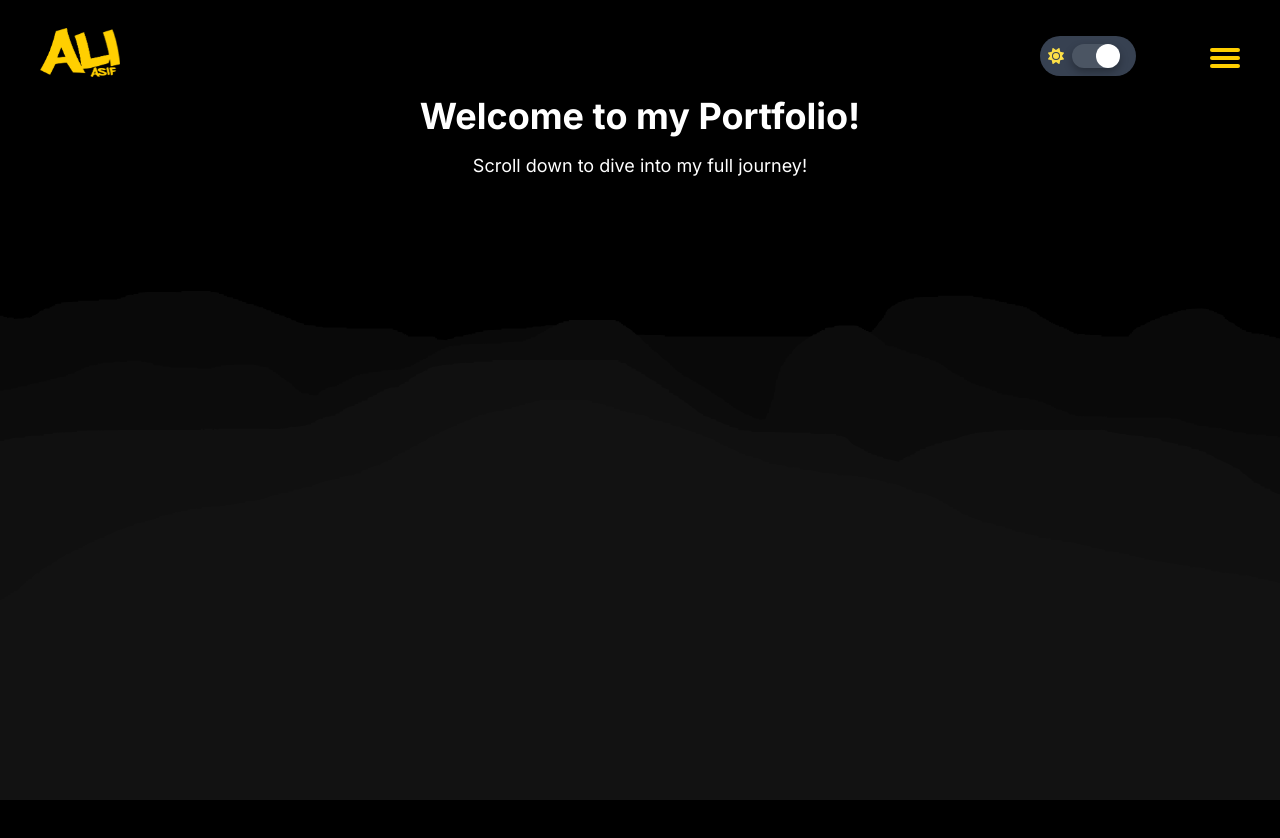
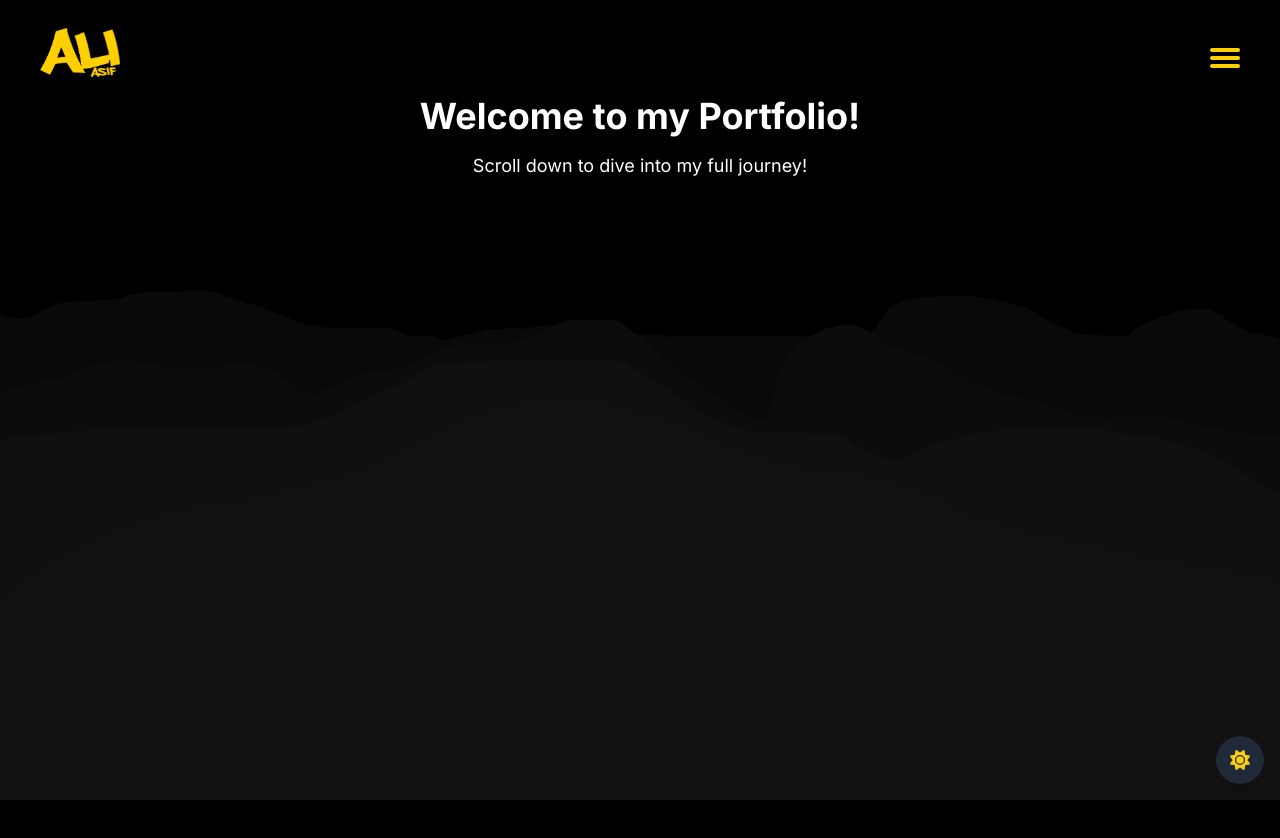
Before and after one commit to Athedesigner/portfolio_site, a Next.js app: page / in a window 1280 px wide. Shown: the top 838 px of the page. Built offline with nearby package versions, Linux system fonts and the light colour scheme.

Commit message:
better toggle

```diff
--- a/src/app/components/BackgroundImages.tsx
+++ b/src/app/components/BackgroundImages.tsx
@@ -1,4 +1,3 @@
-// components/BackgroundImages.tsx
 "use client";
 
 import { useEffect, useState, CSSProperties } from 'react';
@@ -33,7 +32,7 @@ const BackgroundImages = () => {
   };
 
   return (
-    <div className={`fixed inset-0 z-0 overflow-hidden ${isDarkMode ? 'bg-black' : 'bg-white'}`}>
+    <div className={`fixed inset-0 z-0 overflow-hidden ${isDarkMode ? 'bg-black' : 'bg-gray-100'}`}>
       <div className="absolute w-full h-full bottom-0">
         <div
           className="absolute inset-0 translate-y-[35%] animate-bounce-up"
@@ -44,7 +43,7 @@ const BackgroundImages = () => {
             alt="Image 1"
             layout="fill"
             objectFit="cover"
-            style={{ filter: isDarkMode ? 'brightness(0.5)' : 'brightness(1)' }} // Adjusted brightness for subtle effect
+            style={{ filter: isDarkMode ? 'brightness(0.5)' : 'brightness(0.95)' }} // Adjusted brightness for subtle effect
           />
         </div>
         <div
@@ -56,7 +55,7 @@ const BackgroundImages = () => {
             alt="Image 2"
             layout="fill"
             objectFit="cover"
-            style={{ filter: isDarkMode ? 'brightness(0.5)' : 'brightness(1)' }} // Adjusted brightness for subtle effect
+            style={{ filter: isDarkMode ? 'brightness(0.5)' : 'brightness(0.95)' }} // Adjusted brightness for subtle effect
           />
         </div>
         <div
@@ -68,7 +67,7 @@ const BackgroundImages = () => {
             alt="Image 3"
             layout="fill"
             objectFit="cover"
-            style={{ filter: isDarkMode ? 'brightness(0.5)' : 'brightness(1)' }} // Adjusted brightness for subtle effect
+            style={{ filter: isDarkMode ? 'brightness(0.5)' : 'brightness(0.95)' }} // Adjusted brightness for subtle effect
           />
         </div>
         <div
@@ -80,27 +79,19 @@ const BackgroundImages = () => {
             alt="Image 4"
             layout="fill"
             objectFit="cover"
-            style={{ filter: isDarkMode ? 'brightness(0.5)' : 'brightness(1)' }} // Adjusted brightness for subtle effect
+            style={{ filter: isDarkMode ? 'brightness(0.5)' : 'brightness(0.95)' }} // Adjusted brightness for subtle effect
           />
         </div>
-        <div className={`vignette ${isDarkMode ? '' : 'hidden'}`}></div> {/* Vignette overlay */}
       </div>
       <div
         onClick={toggleTheme}
-        className={`fixed top-9 right-36 p-2 rounded-full flex items-center cursor-pointer ${isDarkMode ? 'bg-gray-700 shadow-lg' : 'bg-gray-300 shadow-sm'} transition-all duration-300`}
+        className={`fixed bottom-4 right-4 flex items-center justify-center w-12 h-12 rounded-full cursor-pointer ${isDarkMode ? 'bg-gray-800 text-yellow-300' : 'bg-gray-500 text-gray-700'} shadow-lg transition-all duration-300`}
       >
-        <FontAwesomeIcon icon={isDarkMode ? faSun : faMoon} className={`text-white ${isDarkMode ? 'text-yellow-300' : 'text-gray-700'}`} />
-        <div
-          className={`w-12 h-6 bg-gray-500 rounded-full relative mx-2 cursor-pointer ${isDarkMode ? 'bg-gray-600' : 'bg-gray-200'} transition-colors duration-300`}
-          style={{ boxShadow: isDarkMode ? '0 4px 8px rgba(0, 0, 0, 0.3)' : '0 4px 8px rgba(0, 0, 0, 0.1)' }}
-        >
-          <div
-            className={`w-6 h-6 bg-white rounded-full absolute top-0 ${isDarkMode ? 'right-0' : 'left-0'} transition-transform duration-300`}
-            style={{
-              transform: isDarkMode ? 'translateX(calc(100% - 1.5rem))' : 'translateX(0)'
-            }}
-          ></div>
-        </div>
+        <FontAwesomeIcon
+          icon={isDarkMode ? faSun : faMoon}
+          className={`text-white ${isDarkMode ? 'text-yellow-400' : 'text-gray-700'}`}
+          size="lg"
+        />
       </div>
     </div>
   );
```
